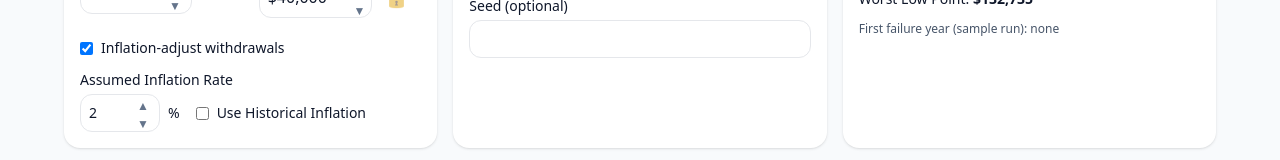
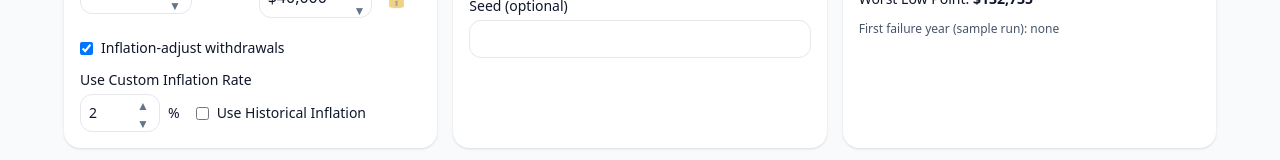
Before and after one commit to GodsMoon/bucket-retirement-calculator, a React (Vite) app: page /#sp500 in a window 1280 px wide. Shown: the part 543-703 px from the top of the page. Built offline with nearby package versions, Linux system fonts and the light colour scheme.

Commit message:
renamed to Use Custom Inflation Rate

```diff
--- a/src/components/DrawdownTab.tsx
+++ b/src/components/DrawdownTab.tsx
@@ -677,7 +677,7 @@ const DrawdownTab: React.FC<DrawdownTabProps> = ({
             <label htmlFor="infl" className="text-sm">Inflation-adjust withdrawals</label>
           </div>
           <label className="block text-sm">
-            <span className={`${useHistoricalInflation ? 'text-slate-500 dark:text-slate-400' : ''}`}>Assumed Inflation Rate</span>
+            <span className={`${useHistoricalInflation ? 'text-slate-500 dark:text-slate-400' : ''}`}>Use Custom Inflation Rate</span>
             <div className="flex items-center mt-1" aria-disabled={useHistoricalInflation}>
               <NumericInput
                 className="w-20 border rounded-xl p-2 bg-white dark:bg-slate-700 dark:border-slate-600"
--- a/src/components/Nasdaq100Tab.tsx
+++ b/src/components/Nasdaq100Tab.tsx
@@ -459,7 +459,7 @@ const Nasdaq100Tab: React.FC<NasdaqTabProps> = ({
                     <label htmlFor="infl" className="text-sm">Inflation-adjust withdrawals</label>
                 </div>
                 <label className="block text-sm">
-                    <span className={`${useHistoricalInflation ? 'text-slate-500 dark:text-slate-400' : ''}`}>Assumed Inflation Rate</span>
+                    <span className={`${useHistoricalInflation ? 'text-slate-500 dark:text-slate-400' : ''}`}>Use Custom Inflation Rate</span>
                     <div className="flex items-center mt-1" aria-disabled={useHistoricalInflation}>
                         <NumericInput
                           className="w-20 border rounded-xl p-2 bg-white dark:bg-slate-700 dark:border-slate-600"
--- a/src/components/PortfolioTab.tsx
+++ b/src/components/PortfolioTab.tsx
@@ -738,7 +738,7 @@ const PortfolioTab: React.FC<PortfolioTabProps> = ({
             <label htmlFor="infl" className="text-sm">Inflation-adjust withdrawals</label>
           </div>
           <label className="block text-sm">
-            <span className={`${useHistoricalInflation ? 'text-slate-500 dark:text-slate-400' : ''}`}>Assumed Inflation Rate</span>
+            <span className={`${useHistoricalInflation ? 'text-slate-500 dark:text-slate-400' : ''}`}>Use Custom Inflation Rate</span>
               <div className="flex items-center mt-1" aria-disabled={useHistoricalInflation}>
                 <NumericInput
                   className="w-20 border rounded-xl p-2 bg-white dark:bg-slate-700 dark:border-slate-600"
--- a/src/components/S&P500Tab.tsx
+++ b/src/components/S&P500Tab.tsx
@@ -460,7 +460,7 @@ const SPTab: React.FC<SPTabProps> = ({
                     <label htmlFor="infl" className="text-sm">Inflation-adjust withdrawals</label>
                 </div>
                 <label className="block text-sm">
-                    <span className={`${useHistoricalInflation ? 'text-slate-500 dark:text-slate-400' : ''}`}>Assumed Inflation Rate</span>
+                    <span className={`${useHistoricalInflation ? 'text-slate-500 dark:text-slate-400' : ''}`}>Use Custom Inflation Rate</span>
                     <div className="flex items-center mt-1" aria-disabled={useHistoricalInflation}>
                         <NumericInput
                           className="w-20 border rounded-xl p-2 bg-white dark:bg-slate-700 dark:border-slate-600"
```
